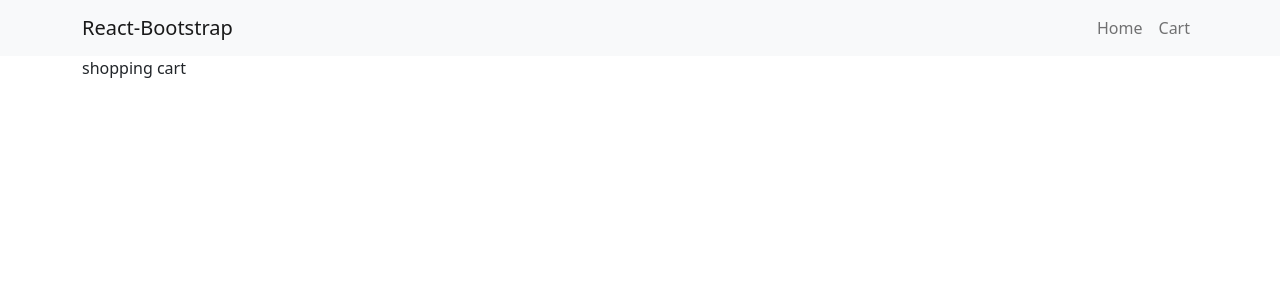
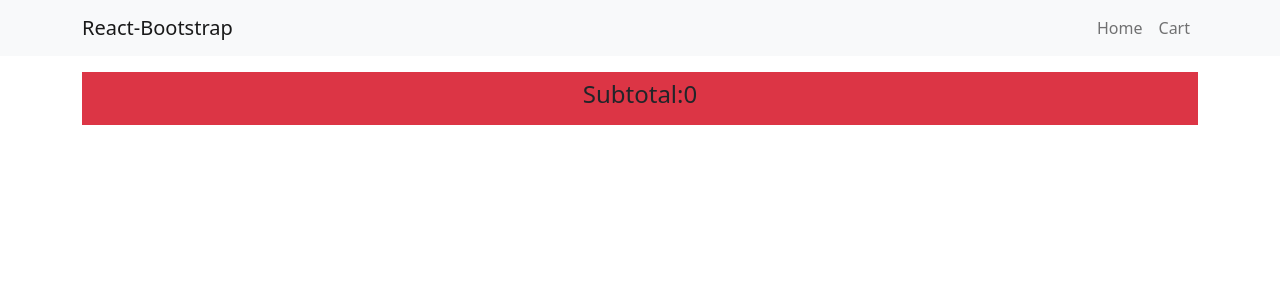
Before and after one commit to forhadmia1/pizza-cart, a React (Create React App) app: page /cart in a window 1280 px wide. Shown: the top 300 px of the page. Built offline with nearby package versions, Linux system fonts and the light colour scheme.

Commit message:
Complete

```diff
--- a/src/features/cart/CartRow.js
+++ b/src/features/cart/CartRow.js
@@ -8,7 +8,7 @@ const CartRow = ({ item }) => {
     const { id, name, description, image, totalPrice, quantity } = item;
     const dispatch = useDispatch()
     return (
-        <div>
+        <div className='px-2'>
             <div className='d-flex'>
                 <div className='me-2'>
                     <img width={100} src={image} alt='' />
@@ -18,7 +18,7 @@ const CartRow = ({ item }) => {
                     <p>{description}</p>
                 </div>
             </div>
-            <div className='d-flex justify-content-between align-items-center'>
+            <div className='d-flex justify-content-between align-items-center mt-3'>
                 <div>
                     <ButtonGroup aria-label="Basic example">
                         {
--- a/src/features/cart/CartView.js
+++ b/src/features/cart/CartView.js
@@ -1,9 +1,18 @@
 import React from 'react';
+import { useEffect } from 'react';
+import { useState } from 'react';
 import { useSelector } from 'react-redux';
 import CartRow from './CartRow';
 
 const CartView = () => {
     const cart = useSelector((state) => state.cart)
+    let total = 0;
+
+    for (let i = 0; i < cart.length; i++) {
+        const element = cart[i];
+        const price = parseInt(element.totalPrice)
+        total = total + price;
+    }
 
     return (
         <div >
@@ -16,7 +25,7 @@ const CartView = () => {
                 }
             </div>
             <div className='bg-danger p-2 mt-3'>
-                <h4>Subtotal:</h4>
+                <h4 className='text-center'>Subtotal:{total}</h4>
             </div>
         </div>
     );
--- a/src/pages/Order.js
+++ b/src/pages/Order.js
@@ -1,9 +1,10 @@
 import React from 'react';
+import CartView from '../features/cart/CartView';
 
 const Order = () => {
     return (
         <div className='container'>
-            shopping cart
+            <CartView />
         </div>
     );
 };
```
Also changed, not shown: 1 other file (tests, documents, lock files or other folders).
